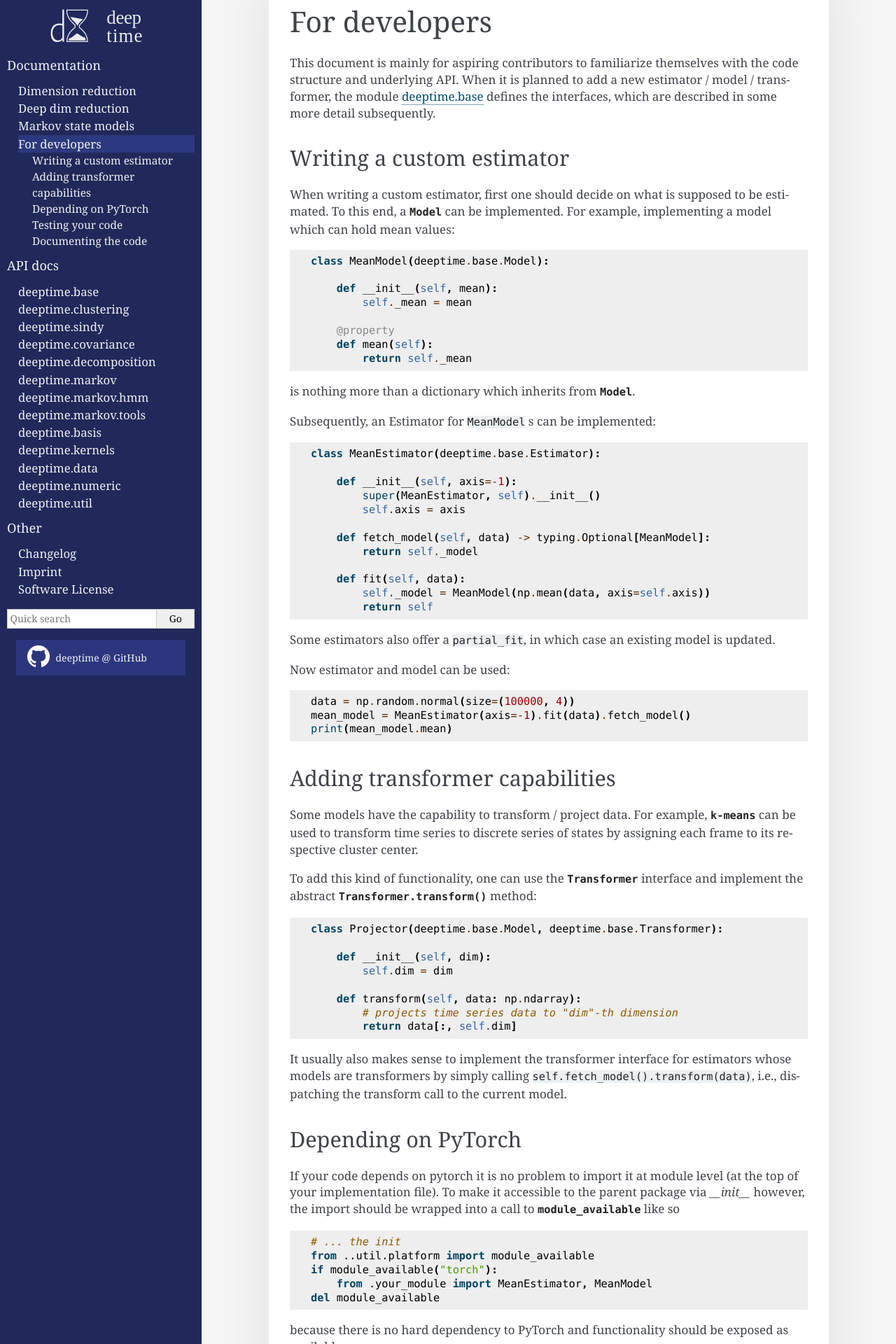
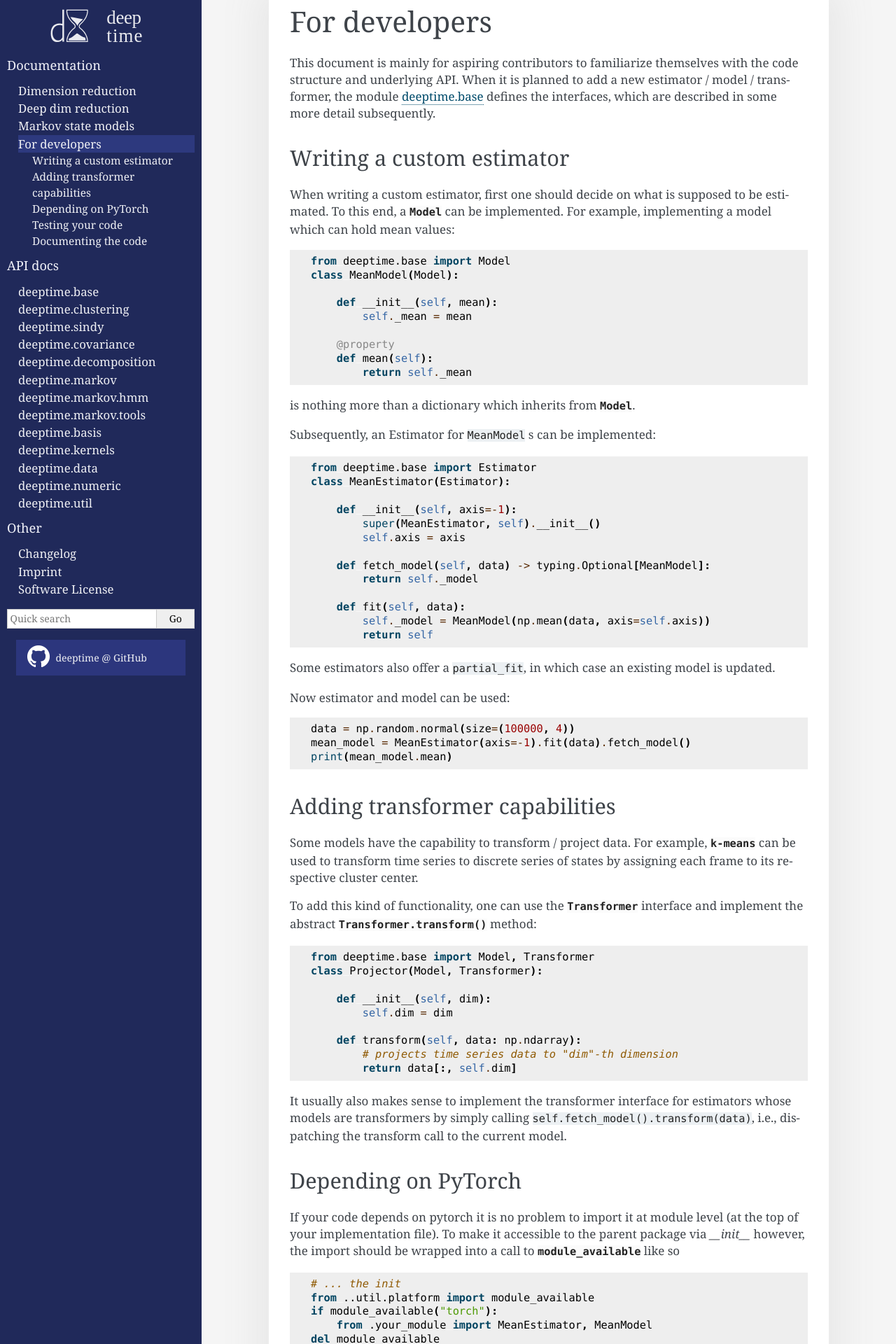
Before and after one commit to deeptime-ml/deeptime, a Sphinx documentation site: the page built from docs/source/index_dev.rst, in a window 1280 px wide. Shown: the top 1920 px of the page at 70% size. Built offline with Sphinx 7.4.7, drawn with Linux system fonts in a browser that asks for light colours; formulas are drawn with MathJax 3; pages that are not in the unit, such as notebooks, are missing from menus; some of the changed text lies outside the part shown.

Commit message:
update dev docs

```diff
--- a/docs/source/index_dev.rst
+++ b/docs/source/index_dev.rst
@@ -15,7 +15,8 @@ When writing a custom estimator, first one should decide on what is supposed to
 
 .. code-block:: python
 
-    class MeanModel(deeptime.base.Model):
+    from deeptime.base import Model
+    class MeanModel(Model):
 
         def __init__(self, mean):
             self._mean = mean
@@ -30,7 +31,8 @@ Subsequently, an Estimator for :code:`MeanModel` s can be implemented:
 
 .. code-block:: python
 
-    class MeanEstimator(deeptime.base.Estimator):
+    from deeptime.base import Estimator
+    class MeanEstimator(Estimator):
 
         def __init__(self, axis=-1):
             super(MeanEstimator, self).__init__()
@@ -65,7 +67,8 @@ To add this kind of functionality, one can use the :class:`Transformer` interfac
 
 .. code-block:: python
 
-    class Projector(deeptime.base.Model, deeptime.base.Transformer):
+    from deeptime.base import Model, Transformer
+    class Projector(Model, Transformer):
 
         def __init__(self, dim):
             self.dim = dim
```
Also changed, not shown: other parts of docs/source/index_dev.rst (+3 -6 lines).
